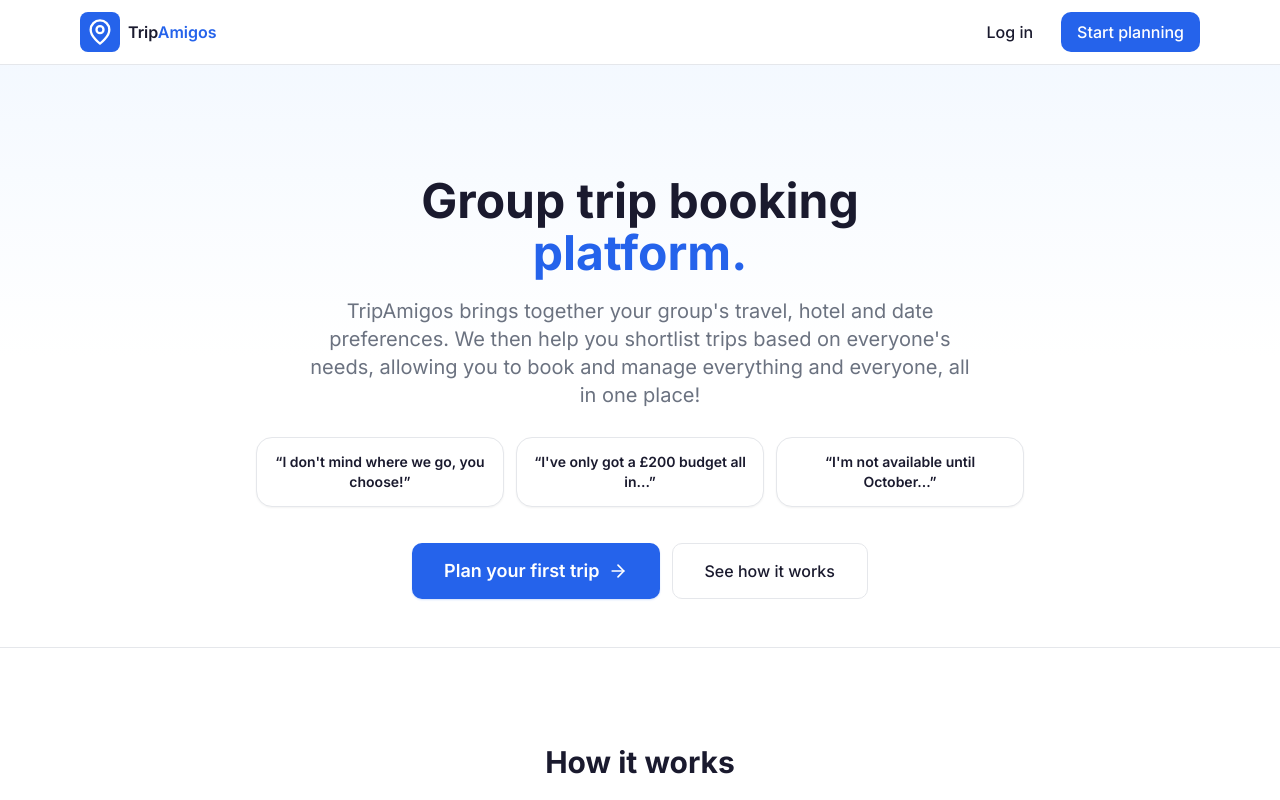
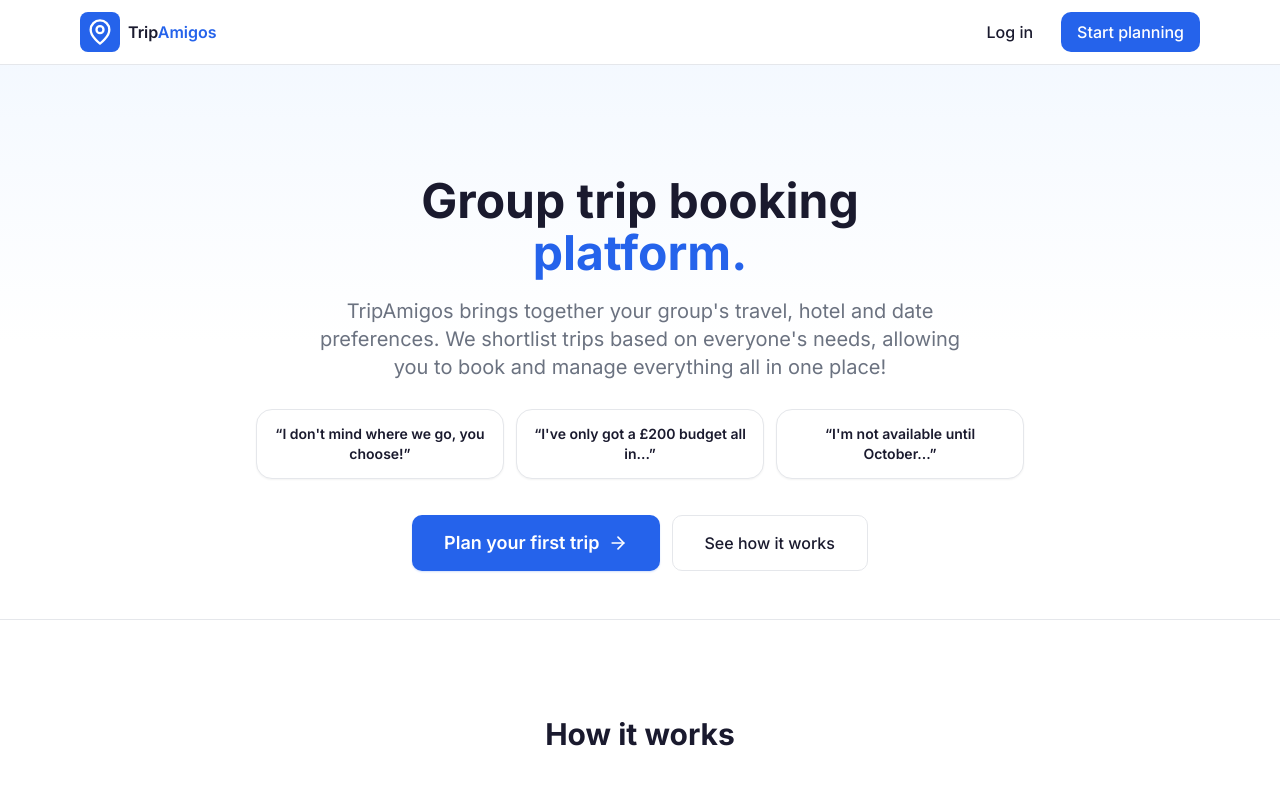
Before and after one commit to TripAmigos/TripAmigos, a Next.js app: page / in a window 1280 px wide. Shown: the top 800 px of the page. Built offline with nearby package versions, Linux system fonts and the light colour scheme.

Commit message:
Update website subheading copy

```diff
--- a/app/page.tsx
+++ b/app/page.tsx
@@ -44,8 +44,8 @@ export default function Home() {
               </h1>
               <p className="text-base md:text-xl text-text-secondary max-w-2xl mx-auto leading-relaxed">
                 TripAmigos brings together your group&apos;s travel, hotel and date preferences.
-                We then help you shortlist trips based on everyone&apos;s needs,
-                allowing you to book and manage everything and everyone, all in one place!
+                We shortlist trips based on everyone&apos;s needs,
+                allowing you to book and manage everything all in one place!
               </p>
             </div>
 
```
